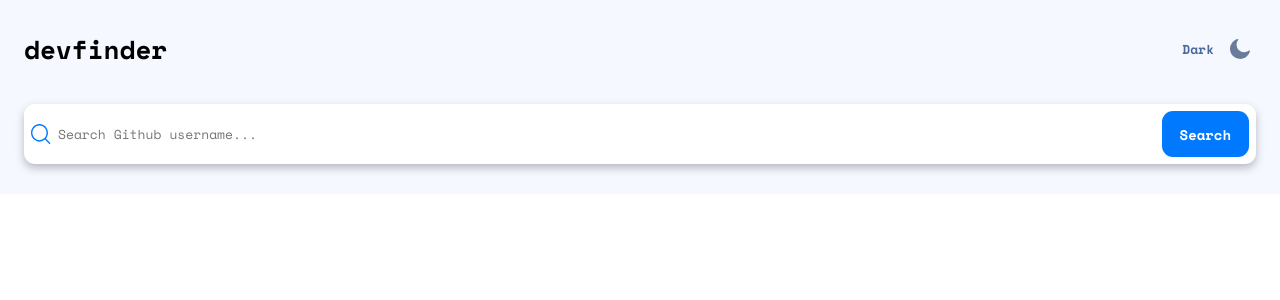
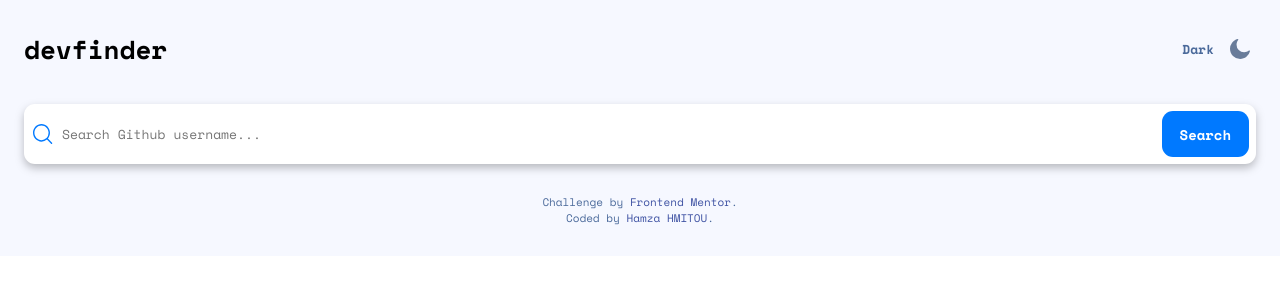
Before and after one commit to hhamza1/fem-github-user-search, a React (Create React App) app: page / in a window 1280 px wide. Shown: the top 300 px of the page. Built offline with nearby package versions, Linux system fonts and the light colour scheme.

Commit message:
Added the footer section

```diff
--- a/src/containers/App.js
+++ b/src/containers/App.js
@@ -4,6 +4,7 @@ import Header from './Header';
 
 import './App.scss';
 import SearchBar from './SearchBar';
+import Footer from './Footer';
 
 
 const App = () => {
@@ -11,6 +12,7 @@ const App = () => {
     <div className='App'>
       <Header />
       <SearchBar />
+      <Footer />
     </div>
   );
 }
--- /dev/null
+++ b/src/containers/Footer.js
@@ -0,0 +1,16 @@
+import React from 'react';
+
+
+import './Footer.scss';
+
+
+const Footer = () => {
+    return(
+        <div className='attribution'>
+            <p>Challenge by <a href="https://www.frontendmentor.io?ref=challenge">Frontend Mentor</a>.</p>
+            <p>Coded by <a href="https://github.com/hhamza1">Hamza HMITOU</a>.</p>
+        </div>
+    )
+}
+
+export default Footer;
--- /dev/null
+++ b/src/containers/Footer.scss
@@ -0,0 +1,9 @@
+.attribution {
+    padding-top: 30px;
+    font-size: 11px;
+    text-align: center;
+    a {
+        color: hsl(228, 45%, 44%);
+        text-decoration: none;
+    }
+}
--- a/src/containers/SearchBar.scss
+++ b/src/containers/SearchBar.scss
@@ -13,10 +13,11 @@
 
     &::placeholder {
         color: #4b6a9b;
+        font-size: .8125rem;
     }
 
     img {
-        padding: 7px;
+        padding: 9px;
         max-width: 20px;
         max-height: 20px;
     }
```
